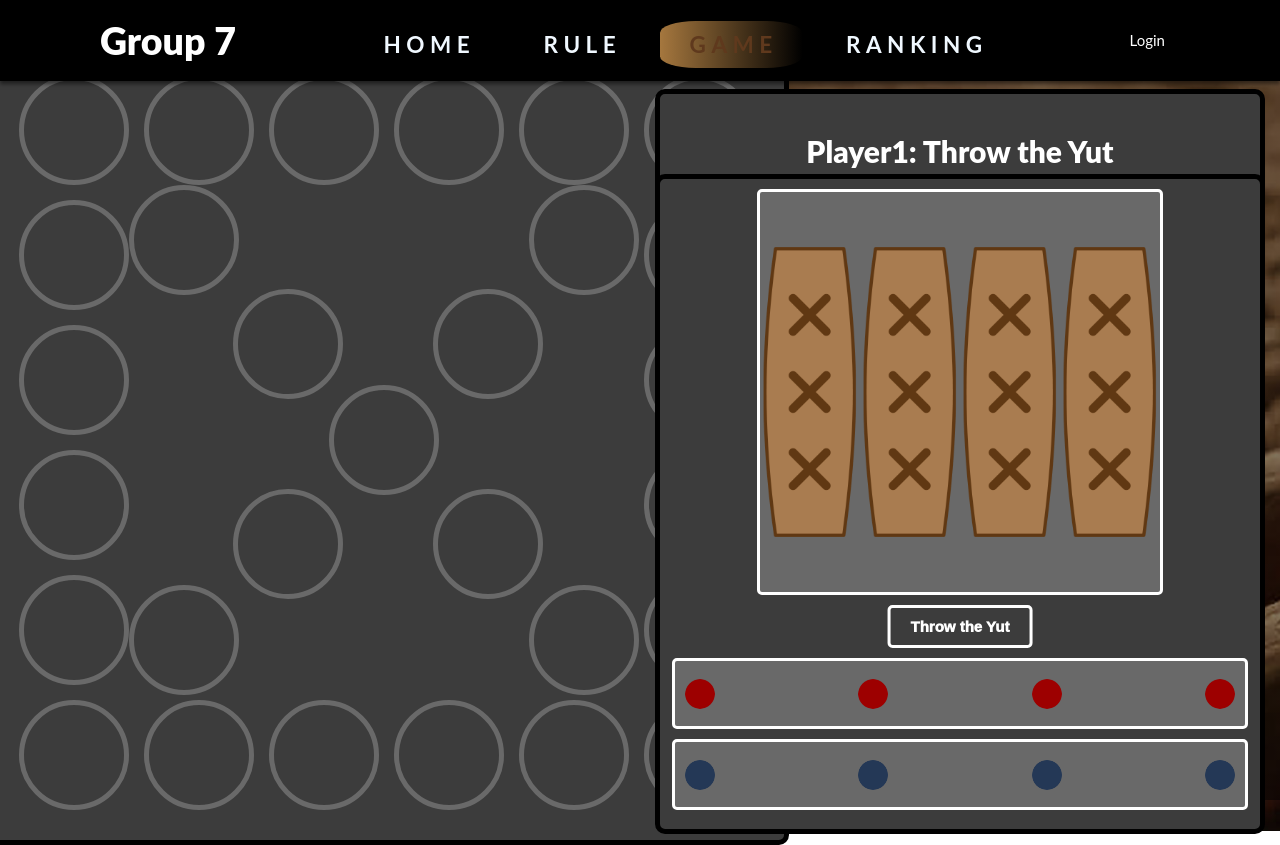
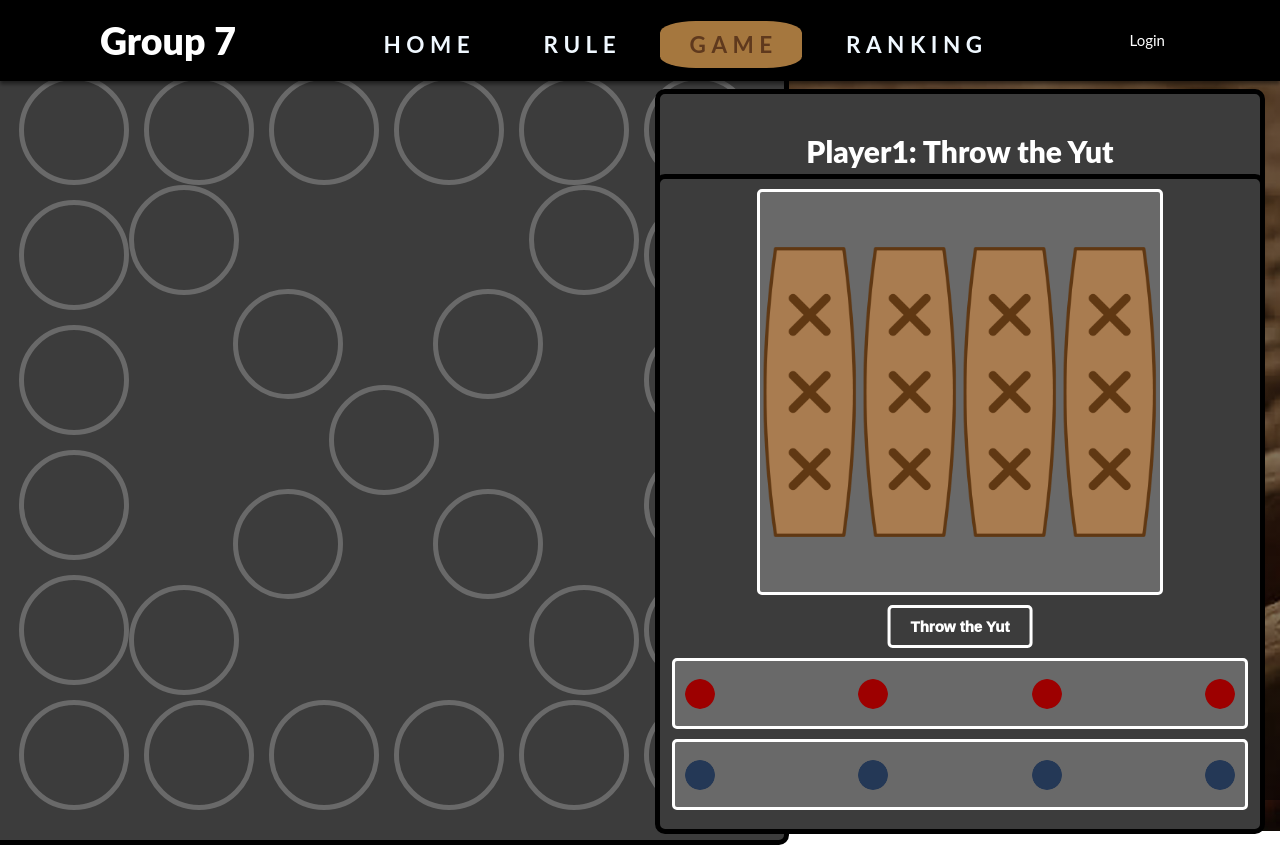
Before and after one commit to HaneulPark7275/Project, a plain HTML site: page game.html in a window 1280 px wide. Drawn offline with Linux system fonts and the light colour scheme.

Commit message:
Update navbar.css

```diff
--- a/css/navbar.css
+++ b/css/navbar.css
@@ -52,7 +52,7 @@
     padding: 10px 30px;
     border-radius: 25%;
     /* backgrond animation */
-    background: linear-gradient(to right, rgb(165, 119, 62), rgba(122, 255, 255, 0) 50%) right;
+    background: linear-gradient(to right, rgb(165, 119, 62) 50%, rgba(122, 255, 255, 0) 50%) right;
     background-size: 201% 100%;
     transition: 0.5s ease-out;
 }
```
